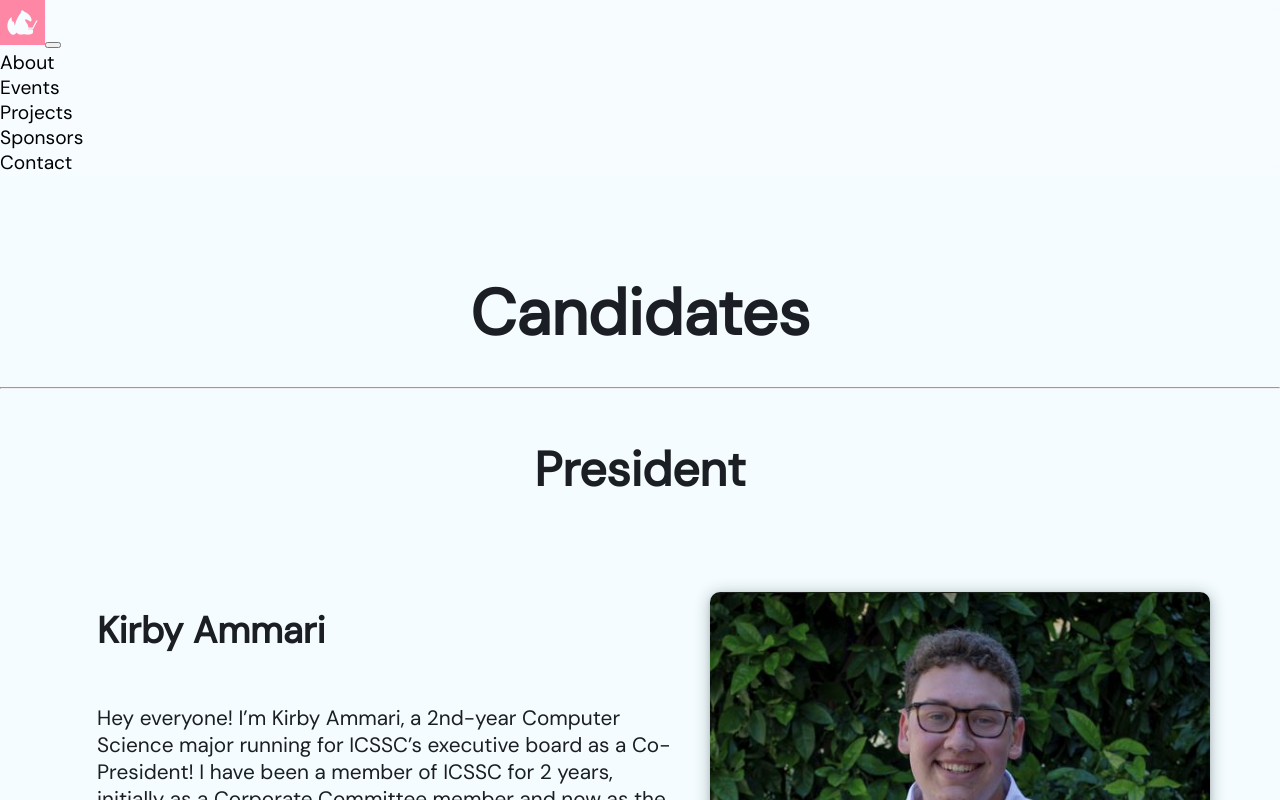
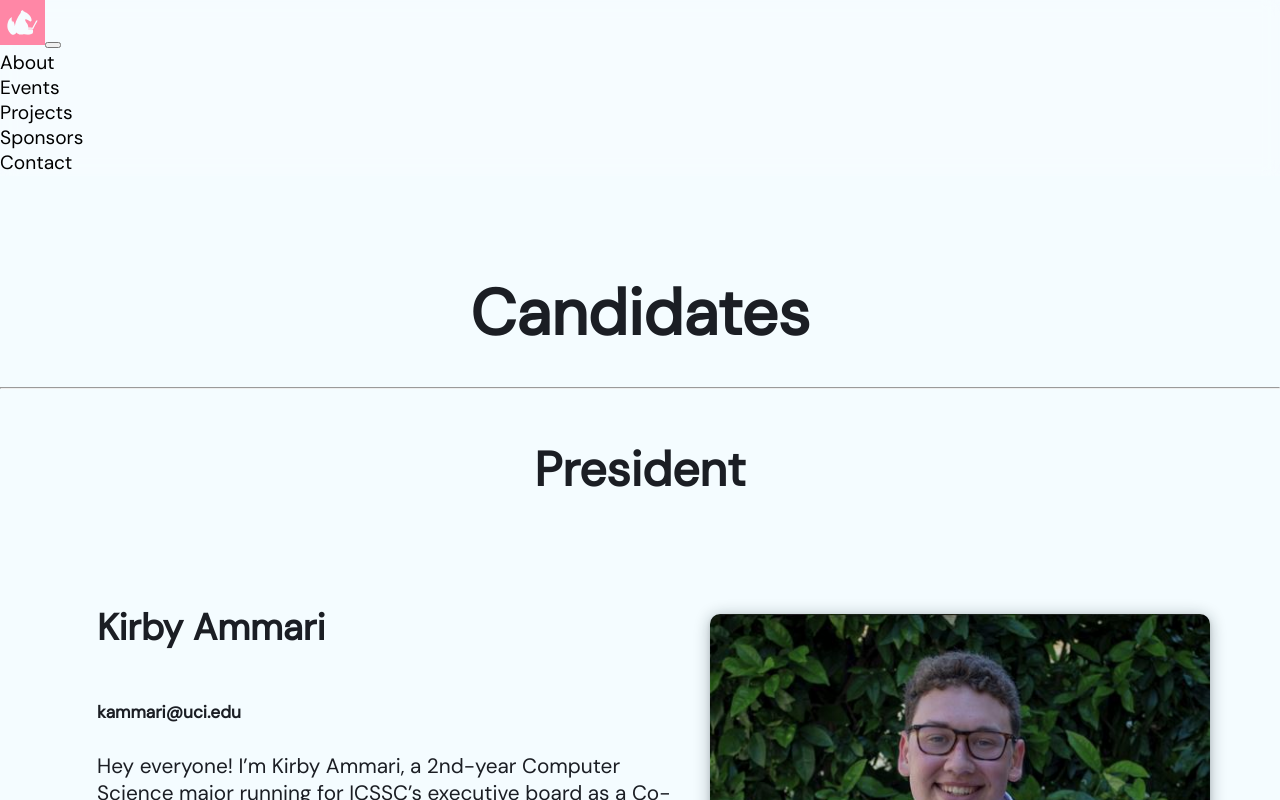
Before and after one commit to icssc/icssc-website, a Next.js app: page /candidates in a window 1280 px wide. Shown: the top 800 px of the page. Built offline with nearby package versions, Linux system fonts and the light colour scheme.

Commit message:
Email under candidate name

```diff
--- a/pages/candidates.js
+++ b/pages/candidates.js
@@ -11,6 +11,7 @@ function Candidate(props) {
             />
             <div>
                 <h4>{name}</h4>
+                <h5>{email}</h5>
                 <p>{statement}</p>
             </div>
         </div>
```
